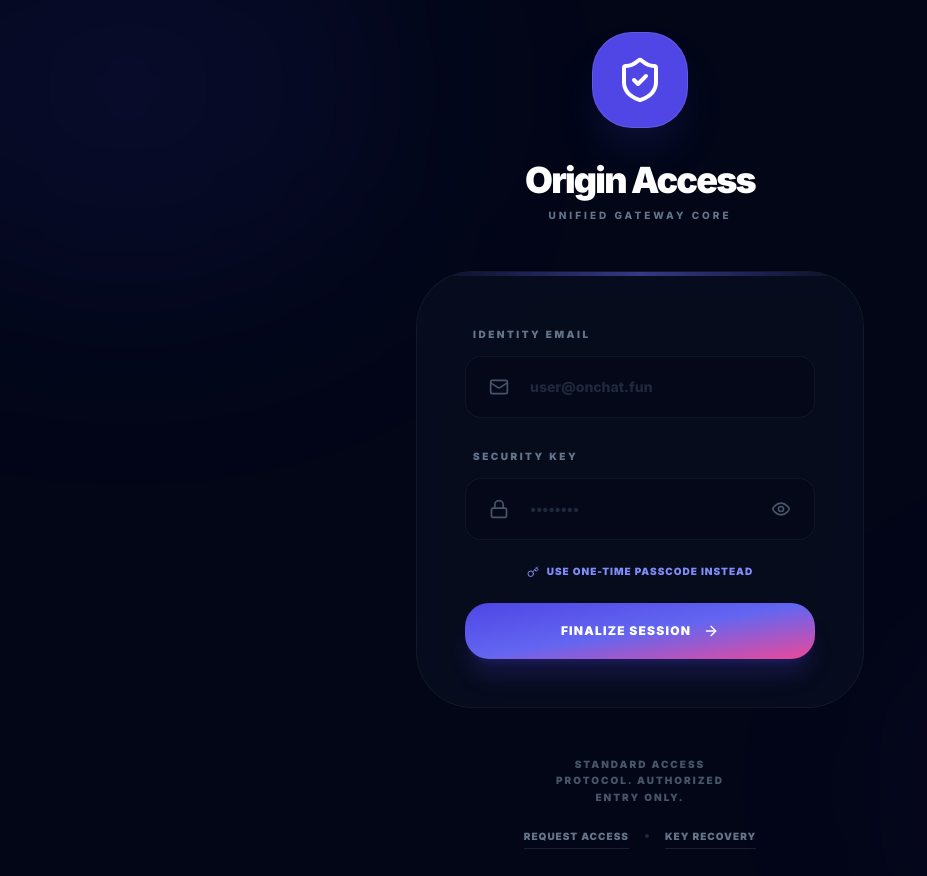
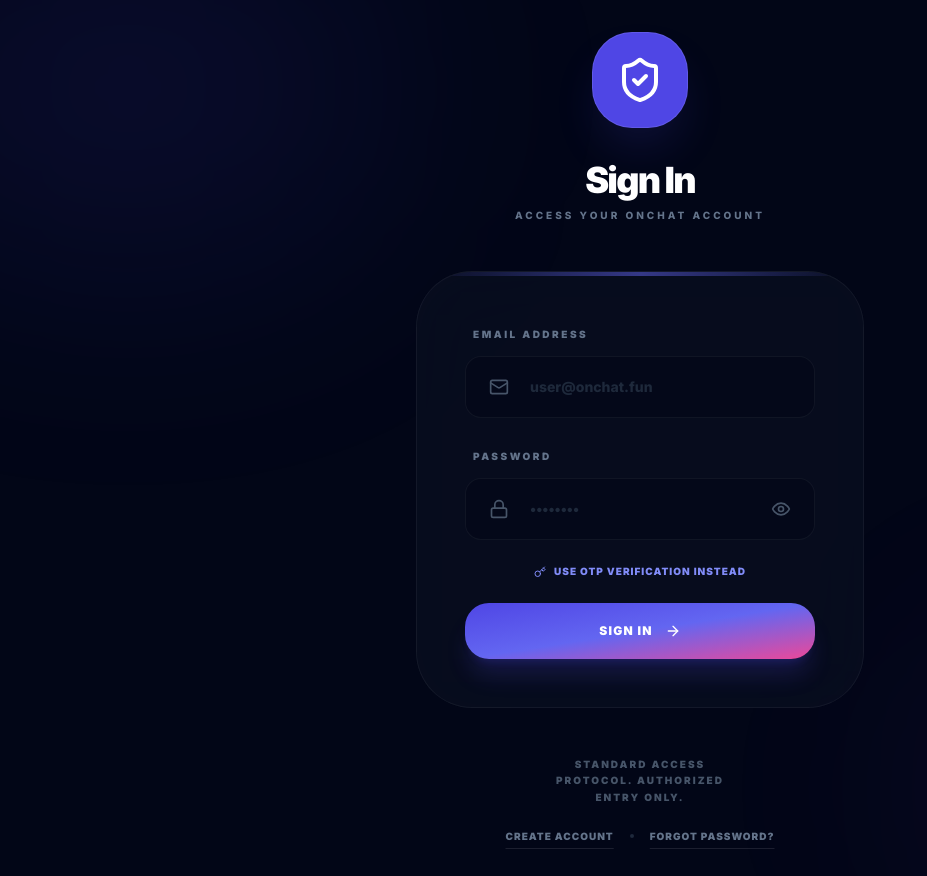
Before and after one commit to itsmodassir/Onchat, a React (Vite) app in the folder apps/user-web/: page /login in a window 1280 px wide. Shown: the whole page, without its empty margins (0-927 px from the left). Built offline with nearby package versions, Linux system fonts and the light colour scheme.

Commit message:
feat: professionalize auth terminology and fix signup handshake bug

```diff
--- a/apps/user-web/src/screens/ForgotPasswordScreen.tsx
+++ b/apps/user-web/src/screens/ForgotPasswordScreen.tsx
@@ -27,17 +27,18 @@
 
   const handleSendOTP = async () => {
     if (!email) {
-      setError('Identity UID (Email) is required for recovery.');
+      setError('Email Address is required to reset your password.');
       return;
     }
     setLoading(true);
     setError('');
     try {
-      await api.post('/auth/send-otp', { email, type: 'FORGOT_PASSWORD' });
+      // FIX: Changed 'type' to 'purpose' to match backend requirements
+      await api.post('/auth/send-otp', { email, purpose: 'RESET_PASSWORD' });
       setCountdown(60);
-      setSuccess('Recovery protocol initiated. Check your inbox.');
+      setSuccess('Verification code sent! Please check your inbox.');
     } catch (err: any) {
-      setError(err.response?.data?.error || 'Recovery handshake failed.');
+      setError(err.response?.data?.error || 'Failed to send verification code.');
     } finally {
       setLoading(false);
     }
@@ -46,17 +47,17 @@
   const handleReset = async (e: React.FormEvent) => {
     e.preventDefault();
     if (!email || !password || !otp) {
-      setError('All recovery fields are explicitly required.');
+      setError('All fields are required to reset your password.');
       return;
     }
     setLoading(true);
     setError('');
     try {
-      await api.post('/auth/reset-password', { email, password, otp });
-      setSuccess('Security key updated. Proceeding to access origin.');
+      await api.post('/auth/reset-password', { email, newPassword: password, otp });
+      setSuccess('Password updated successfully! Redirecting to login...');
       setTimeout(() => navigate('/login'), 2000);
     } catch (err: any) {
-      setError(err.response?.data?.error || 'Security Update Failed. Protocol rejected.');
+      setError(err.response?.data?.error || 'Password reset failed. Please check your code.');
     } finally {
       setLoading(false);
     }
@@ -77,8 +78,8 @@
           >
             <RefreshCcw className="text-white w-10 h-10" />
           </motion.div>
-          <h1 className="text-4xl font-black tracking-tighter mb-2 text-white">Recovery Phase</h1>
-          <p className="text-slate-500 font-bold uppercase tracking-[0.3em] text-[10px]">Secure Key Overwrite</p>
+          <h1 className="text-4xl font-black tracking-tighter mb-2 text-white">Reset Password</h1>
+          <p className="text-slate-500 font-bold uppercase tracking-[0.3em] text-[10px]">Restore access to your account</p>
         </div>
 
         {/* Form Card */}
@@ -109,7 +110,7 @@
 
             <div className="space-y-6">
                <div className="space-y-3">
-                  <label className="text-[10px] font-black text-slate-500 uppercase tracking-[0.25em] ml-2">Identity UID</label>
+                  <label className="text-[10px] font-black text-slate-500 uppercase tracking-[0.25em] ml-2">Email Address</label>
                   <div className="relative group">
                     <Mail className="absolute left-6 top-1/2 -translate-y-1/2 text-slate-600 group-focus-within:text-indigo-500 transition-colors w-4 h-4" />
                     <input
@@ -123,7 +124,7 @@
                </div>
 
                <div className="space-y-3">
-                  <label className="text-[10px] font-black text-slate-500 uppercase tracking-[0.25em] ml-2">New Security Key</label>
+                  <label className="text-[10px] font-black text-slate-500 uppercase tracking-[0.25em] ml-2">New Password</label>
                   <div className="relative group">
                     <Lock className="absolute left-6 top-1/2 -translate-y-1/2 text-slate-600 group-focus-within:text-indigo-500 transition-colors w-4 h-4" />
                     <input
@@ -137,7 +138,7 @@
                </div>
 
                <div className="space-y-3">
-                  <label className="text-[10px] font-black text-slate-500 uppercase tracking-[0.25em] ml-2">Recovery Ticket (OTP)</label>
+                  <label className="text-[10px] font-black text-slate-500 uppercase tracking-[0.25em] ml-2">Verification Code</label>
                   <div className="flex gap-4">
                     <div className="relative group flex-1">
                       <Key className="absolute left-6 top-1/2 -translate-y-1/2 text-slate-600 group-focus-within:text-indigo-500 transition-colors w-4 h-4" />
@@ -156,7 +157,7 @@
                       disabled={loading || countdown > 0}
                       className="px-6 rounded-2xl border border-indigo-500/30 bg-indigo-500/10 text-indigo-400 text-[10px] font-black uppercase tracking-widest hover:bg-indigo-500 hover:text-white transition-all disabled:opacity-50"
                     >
-                      {countdown > 0 ? `${countdown}s` : 'Call Ticket'}
+                      {countdown > 0 ? `${countdown}s` : 'Request Code'}
                     </button>
                   </div>
                </div>
@@ -166,7 +167,7 @@
                 disabled={loading}
                 className="w-full premium-gradient text-white font-black py-5 rounded-3xl transition-all shadow-xl shadow-indigo-600/20 active:scale-[0.98] flex items-center justify-center gap-3 uppercase tracking-widest text-[11px]"
               >
-                {loading ? 'Re-writing Protocols...' : 'Commit Security Update'}
+                {loading ? 'Updating Password...' : 'Reset Password'}
                 {!loading && <ArrowRight className="w-4 h-4" />}
               </button>
             </div>
@@ -174,12 +175,12 @@
         </div>
 
         <div className="mt-12 text-center">
-            <p className="text-slate-600 text-[11px] font-bold mb-4 uppercase tracking-widest">Protocol recognized?</p>
+            <p className="text-slate-600 text-[11px] font-bold mb-4 uppercase tracking-widest">Remember your password?</p>
             <AppLink
               to="/login"
               className="inline-flex items-center gap-2 text-indigo-400 font-black uppercase tracking-widest text-[11px] hover:text-white transition-colors"
             >
-              Access Origin Controller
+              Sign In to your Dashboard
               <ArrowRight className="w-3 h-3" />
             </AppLink>
         </div>
--- a/apps/user-web/src/screens/LoginScreen.tsx
+++ b/apps/user-web/src/screens/LoginScreen.tsx
@@ -22,14 +22,14 @@
 
   const handleSendOTP = async (e: React.FormEvent) => {
     e.preventDefault();
-    if (!email) return setError('Email is required for handshake');
+    if (!email) return setError('Email Address is required');
     setLoading(true);
     setError('');
     try {
       await api.post('/auth/send-otp', { email, purpose: 'LOGIN' });
       setStep(2);
     } catch (err: any) {
-      setError(err.response?.data?.error || 'Failed to initialize handshake');
+      setError(err.response?.data?.error || 'Failed to send OTP code');
     } finally {
       setLoading(false);
     }
@@ -51,7 +51,7 @@
       setAuth(res.data.user, res.data.token);
       navigate('/');
     } catch (err: any) {
-      setError(err.response?.data?.error || 'Security verification failed');
+      setError(err.response?.data?.error || 'Login verification failed');
     } finally {
       setLoading(false);
     }
@@ -63,7 +63,7 @@
       <div className="absolute top-[-10%] left-[-10%] w-[40%] h-[40%] bg-indigo-600/10 blur-[120px] rounded-full" />
       <div className="absolute bottom-[-10%] right-[-10%] w-[40%] h-[40%] bg-purple-600/5 blur-[100px] rounded-full" />
 
-      <div className="w-full max-w-md relative z-10 animate-in fade-in zoom-in-95 duration-500">
+      <div className="w-full max-md relative z-10 animate-in fade-in zoom-in-95 duration-500 max-w-md">
         {/* Brand */}
         <div className="text-center mb-12">
           <motion.div
@@ -72,8 +72,8 @@
           >
             <ShieldCheck className="text-white w-12 h-12" />
           </motion.div>
-          <h1 className="text-4xl font-black tracking-tighter mb-2 text-white">Origin Access</h1>
-          <p className="text-slate-500 font-bold uppercase tracking-[0.3em] text-[10px]">Unified Gateway Core</p>
+          <h1 className="text-4xl font-black tracking-tighter mb-2 text-white">Sign In</h1>
+          <p className="text-slate-500 font-bold uppercase tracking-[0.3em] text-[10px]">Access your Onchat Account</p>
         </div>
 
         {/* Form Card */}
@@ -98,7 +98,7 @@
                {/* Email Field - Always visible if step 1 or password mode */}
                {(step === 1 || loginMode === 'password') && (
                  <div className="space-y-3">
-                    <label className="text-[10px] font-black text-slate-500 uppercase tracking-[0.25em] ml-2">Identity Email</label>
+                    <label className="text-[10px] font-black text-slate-500 uppercase tracking-[0.25em] ml-2">Email Address</label>
                     <div className="relative group">
                       <Mail className="absolute left-6 top-1/2 -translate-y-1/2 text-slate-600 group-focus-within:text-indigo-500 transition-colors w-5 h-5" />
                       <input
@@ -115,14 +115,14 @@
 
                <AnimatePresence mode="wait">
                 {loginMode === 'password' ? (
-                  <motion.div
+                   <motion.div
                     key="password-field"
                     initial={{ opacity: 0, x: -20 }}
                     animate={{ opacity: 1, x: 0 }}
                     exit={{ opacity: 0, x: 20 }}
                     className="space-y-3"
                   >
-                    <label className="text-[10px] font-black text-slate-500 uppercase tracking-[0.25em] ml-2">Security Key</label>
+                    <label className="text-[10px] font-black text-slate-500 uppercase tracking-[0.25em] ml-2">Password</label>
                     <div className="relative group">
                       <Lock className="absolute left-6 top-1/2 -translate-y-1/2 text-slate-600 group-focus-within:text-indigo-500 transition-colors w-5 h-5" />
                       <input
@@ -150,7 +150,7 @@
                     exit={{ opacity: 0, x: -20 }}
                     className="space-y-3"
                   >
-                    <label className="text-[10px] font-black text-slate-500 uppercase tracking-[0.25em] ml-2">Verification Key</label>
+                    <label className="text-[10px] font-black text-slate-500 uppercase tracking-[0.25em] ml-2">Verification Code</label>
                     <div className="relative group">
                       <CheckCircle2 className="absolute left-6 top-1/2 -translate-y-1/2 text-slate-600 group-focus-within:text-indigo-500 transition-colors w-5 h-5" />
                       <input
@@ -182,7 +182,7 @@
                     className="w-full text-[10px] font-black text-indigo-400 uppercase tracking-widest hover:text-white transition-colors flex items-center justify-center gap-2"
                   >
                     {loginMode === 'password' ? <Key className="w-3 h-3" /> : <Lock className="w-3 h-3" />}
-                    Use {loginMode === 'password' ? 'One-Time Passcode' : 'Static Security Key'} instead
+                    Use {loginMode === 'password' ? 'OTP verification' : 'Password'} instead
                   </button>
                )}
 
@@ -191,7 +191,7 @@
                 disabled={loading}
                 className="w-full premium-gradient text-white font-black py-5 rounded-3xl transition-all shadow-xl shadow-indigo-600/20 active:scale-[0.98] flex items-center justify-center gap-3 uppercase tracking-widest text-xs"
               >
-                {loading ? 'Processing Protocol...' : (loginMode === 'otp' && step === 1 ? 'Send Handshake OTP' : 'Finalize Session')}
+                {loading ? 'Authenticating...' : (loginMode === 'otp' && step === 1 ? 'Send Login OTP' : 'Sign In')}
                 {!loading && <ArrowRight className="w-4 h-4" />}
               </button>
             </div>
@@ -203,9 +203,9 @@
               Standard Access Protocol. Authorized Entry only.
             </p>
             <div className="flex items-center justify-center gap-4">
-               <AppLink to="/signup" className="text-[10px] font-black text-slate-500 hover:text-white transition-colors uppercase tracking-widest underline decoration-white/10 underline-offset-8">Request Access</AppLink>
+               <AppLink to="/signup" className="text-[10px] font-black text-slate-500 hover:text-white transition-colors uppercase tracking-widest underline decoration-white/10 underline-offset-8">Create Account</AppLink>
                <div className="w-1 h-1 rounded-full bg-slate-800" />
-               <AppLink to="/forgot-password" className="text-[10px] font-black text-slate-500 hover:text-white transition-colors uppercase tracking-widest underline decoration-white/10 underline-offset-8">Key Recovery</AppLink>
+               <AppLink to="/forgot-password" className="text-[10px] font-black text-slate-500 hover:text-white transition-colors uppercase tracking-widest underline decoration-white/10 underline-offset-8">Forgot Password?</AppLink>
             </div>
         </div>
       </div>
--- a/apps/user-web/src/screens/SignupScreen.tsx
+++ b/apps/user-web/src/screens/SignupScreen.tsx
@@ -28,17 +28,18 @@
 
   const handleSendOTP = async () => {
     if (!email) {
-      setError('Identity UID (Email) is required for handshake.');
+      setError('Email Address is required to verify your identity.');
       return;
     }
     setLoading(true);
     setError('');
     try {
-      await api.post('/auth/send-otp', { email, type: 'SIGNUP' });
+      // FIX: Changed 'type' to 'purpose' to match backend requirements
+      await api.post('/auth/send-otp', { email, purpose: 'SIGNUP' });
       setCountdown(60);
-      setSuccess('Verification protocol initiated. Check your inbox.');
+      setSuccess('Verification code sent! Please check your inbox.');
     } catch (err: any) {
-      setError(err.response?.data?.error || 'Handshake failed. Protocol rejected.');
+      setError(err.response?.data?.error || 'Failed to send verification code. Please try again.');
     } finally {
       setLoading(false);
     }
@@ -47,17 +48,17 @@
   const handleSignup = async (e: React.FormEvent) => {
     e.preventDefault();
     if (!name || !email || !password || !otp) {
-      setError('All identity fields are explicitly required.');
+      setError('All fields are required to complete your registration.');
       return;
     }
     setLoading(true);
     setError('');
     try {
       await api.post('/auth/signup', { name, email, password, otp });
-      setSuccess('Identity established. Proceeding to access origin.');
+      setSuccess('Account created successfully! Redirecting to login...');
       setTimeout(() => navigate('/login'), 2000);
     } catch (err: any) {
-      setError(err.response?.data?.error || 'Authentication Failed. Origin rejection.');
+      setError(err.response?.data?.error || 'Registration failed. Please check your details.');
     } finally {
       setLoading(false);
     }
@@ -78,8 +79,8 @@
           >
             <Target className="text-white w-10 h-10" />
           </motion.div>
-          <h1 className="text-4xl font-black tracking-tighter mb-2 text-white">Establish Origin</h1>
-          <p className="text-slate-500 font-bold uppercase tracking-[0.3em] text-[10px]">Secure Identity Protocol</p>
+          <h1 className="text-4xl font-black tracking-tighter mb-2 text-white">Create Account</h1>
+          <p className="text-slate-500 font-bold uppercase tracking-[0.3em] text-[10px]">Join Onchat Social Audio</p>
         </div>
 
         {/* Form Card */}
@@ -111,7 +112,7 @@
             <div className="space-y-6">
                <div className="grid grid-cols-1 md:grid-cols-2 gap-6">
                   <div className="space-y-3">
-                    <label className="text-[10px] font-black text-slate-500 uppercase tracking-[0.25em] ml-2">Alias</label>
+                    <label className="text-[10px] font-black text-slate-500 uppercase tracking-[0.25em] ml-2">Full Name</label>
                     <div className="relative group">
                       <User className="absolute left-6 top-1/2 -translate-y-1/2 text-slate-600 group-focus-within:text-indigo-500 transition-colors w-4 h-4" />
                       <input
@@ -119,13 +120,13 @@
                         value={name}
                         onChange={(e) => setName(e.target.value)}
                         className="w-full bg-slate-950/50 border border-white/5 rounded-2xl py-4 pl-14 pr-6 text-sm text-white focus:ring-2 focus:ring-indigo-500/50 outline-none transition-all placeholder:text-slate-800 font-bold"
-                        placeholder="Public Identifier"
+                        placeholder="John Doe"
                       />
                     </div>
                   </div>
 
                   <div className="space-y-3">
-                    <label className="text-[10px] font-black text-slate-500 uppercase tracking-[0.25em] ml-2">Secure Key</label>
+                    <label className="text-[10px] font-black text-slate-500 uppercase tracking-[0.25em] ml-2">Password</label>
                     <div className="relative group">
                       <Lock className="absolute left-6 top-1/2 -translate-y-1/2 text-slate-600 group-focus-within:text-indigo-500 transition-colors w-4 h-4" />
                       <input
@@ -140,7 +141,7 @@
                </div>
 
                <div className="space-y-3">
-                  <label className="text-[10px] font-black text-slate-500 uppercase tracking-[0.25em] ml-2">Identity Email</label>
+                  <label className="text-[10px] font-black text-slate-500 uppercase tracking-[0.25em] ml-2">Email Address</label>
                   <div className="relative group">
                     <Mail className="absolute left-6 top-1/2 -translate-y-1/2 text-slate-600 group-focus-within:text-indigo-500 transition-colors w-4 h-4" />
                     <input
@@ -154,7 +155,7 @@
                </div>
 
                <div className="space-y-3">
-                  <label className="text-[10px] font-black text-slate-500 uppercase tracking-[0.25em] ml-2">Verification Key</label>
+                  <label className="text-[10px] font-black text-slate-500 uppercase tracking-[0.25em] ml-2">Verification Code</label>
                   <div className="flex gap-4">
                     <div className="relative group flex-1">
                       <Key className="absolute left-6 top-1/2 -translate-y-1/2 text-slate-600 group-focus-within:text-indigo-500 transition-colors w-4 h-4" />
@@ -183,7 +184,7 @@
                 disabled={loading}
                 className="w-full premium-gradient text-white font-black py-5 rounded-3xl transition-all shadow-xl shadow-indigo-600/20 active:scale-[0.98] flex items-center justify-center gap-3 uppercase tracking-widest text-[11px]"
               >
-                {loading ? 'Establishing Identity...' : 'Finalize Handshake'}
+                {loading ? 'Creating Account...' : 'Create Account'}
                 {!loading && <ArrowRight className="w-4 h-4" />}
               </button>
             </div>
@@ -191,12 +192,12 @@
         </div>
 
         <div className="mt-12 text-center">
-            <p className="text-slate-600 text-[11px] font-bold mb-4 uppercase tracking-widest">Already authorized within the net?</p>
+            <p className="text-slate-600 text-[11px] font-bold mb-4 uppercase tracking-widest">Already have an account?</p>
             <AppLink
               to="/login"
               className="inline-flex items-center gap-2 text-indigo-400 font-black uppercase tracking-widest text-[11px] hover:text-white transition-colors"
             >
-              Access Origin Controller
+              Sign In to your Dashboard
               <ArrowRight className="w-3 h-3" />
             </AppLink>
         </div>
```
Also changed, not shown: 1 other file (tests, documents, lock files or other folders).
